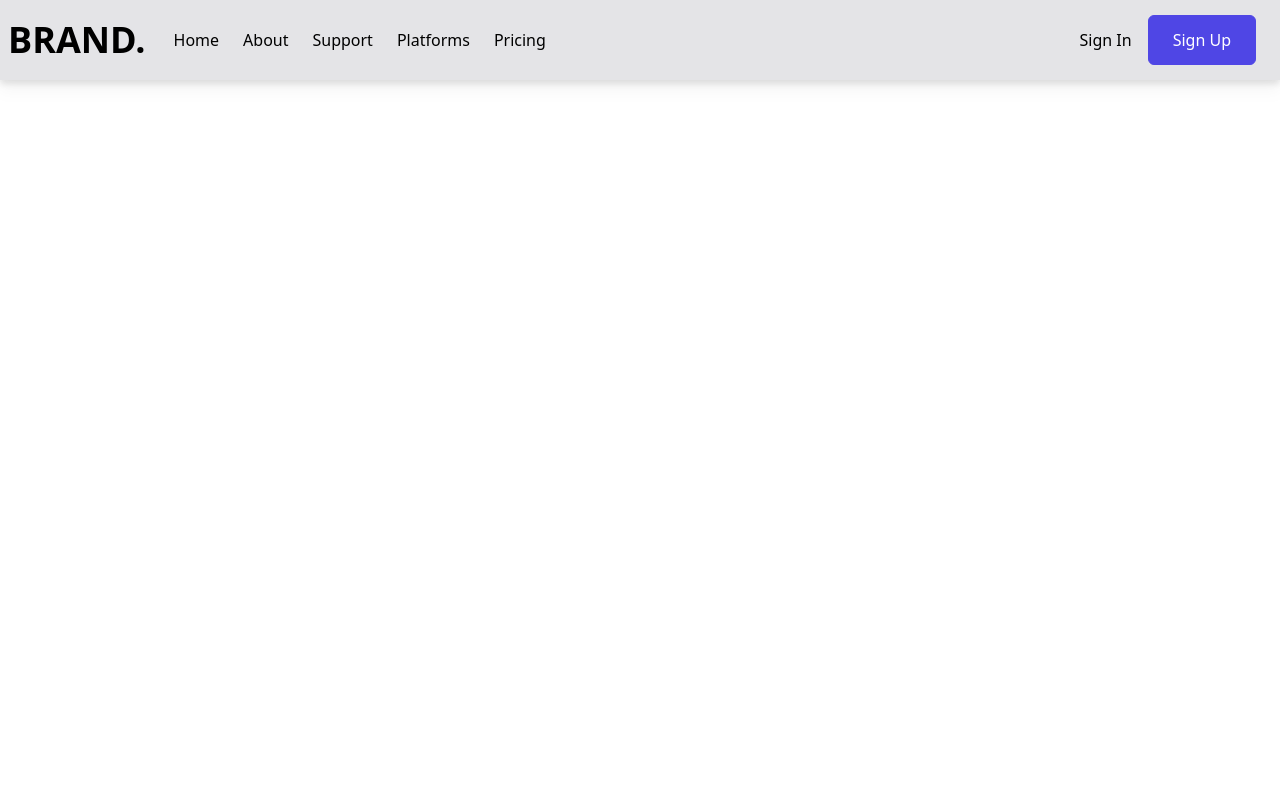
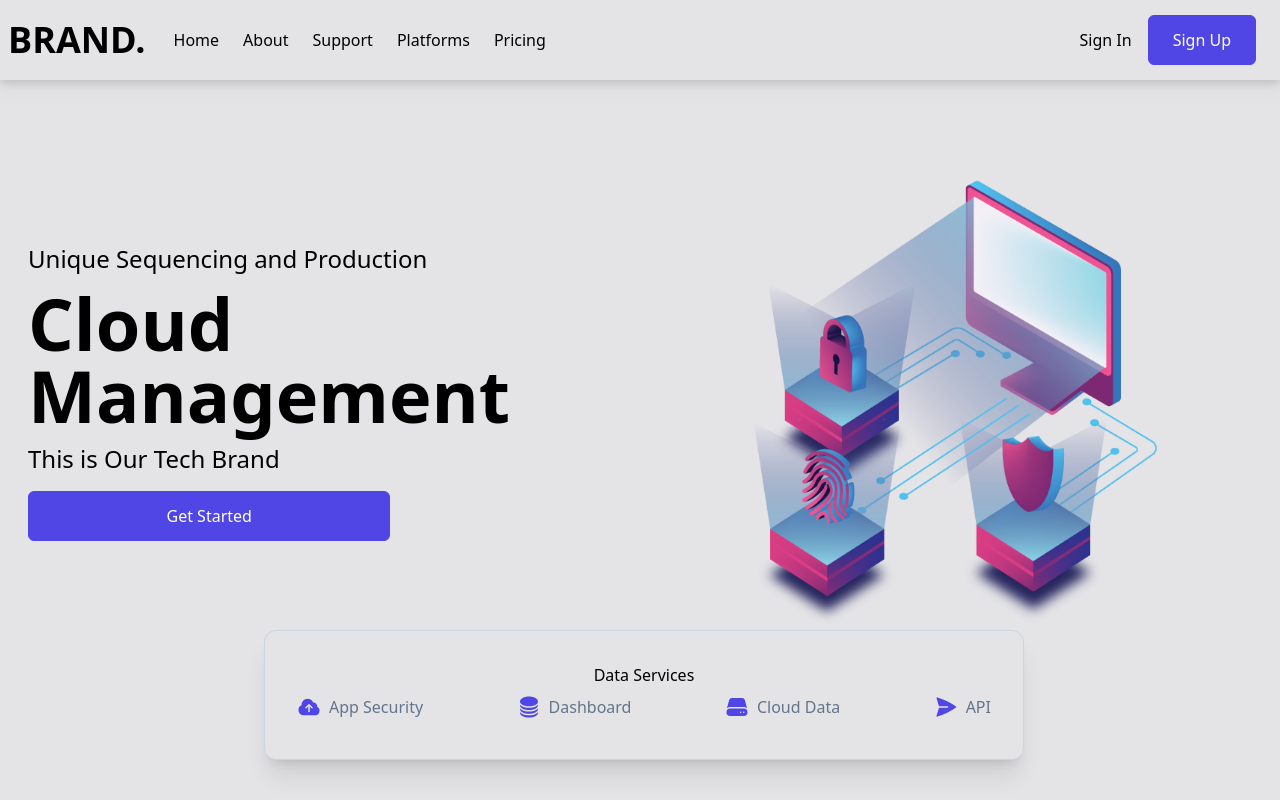
Before and after one commit to thomasthuynh/cloud-management-app, a React (Vite) app: page / in a window 1280 px wide. Built offline with nearby package versions, Linux system fonts and the light colour scheme.

Commit message:
Styled hero section

```diff
--- a/src/App.jsx
+++ b/src/App.jsx
@@ -1,3 +1,4 @@
+import Hero from "./components/Hero"
 import Nav from "./components/Nav"
 
 function App() {
@@ -5,6 +6,7 @@
   return (
     <div>
       <Nav />
+      <Hero />
     </div>
   )
 }
--- /dev/null
+++ b/src/components/Hero.jsx
@@ -0,0 +1,43 @@
+import React from "react";
+import {
+  CloudArrowUpIcon,
+  CircleStackIcon,
+  ServerIcon,
+  PaperAirplaneIcon
+} from "@heroicons/react/24/solid";
+import cyberBg from "../assets/cyber-bg.png";
+
+const Hero = () => {
+  return (
+    <div className="w-full h-screen bg-zinc-200 flex flex-col justify-between">
+      <div className="grid md:grid-cols-2 max-w-[1240px] m-auto">
+
+        <div className="flex flex-col justify-center md:items-start w-full px-2 py-8">
+          <p className="text-2xl">Unique Sequencing and Production</p>
+          <h1 className="py-3 text-5xl md:text-7xl font-bold">
+            Cloud Management
+          </h1>
+          <p className="text-2xl">This is Our Tech Brand</p>
+          <button className="py-3 px-6 w-[80%] sm:w-[60%] my-4">Get Started</button>
+        </div>
+
+        <div>
+          <img className="w-full" src={cyberBg} alt="/" />
+        </div>
+
+        <div className="absolute flex flex-col py-8 md:min-w-[760px] bottom-[5%] mx-1 md:left-1/2 transform md:-translate-x-1/2 bg-zinc-200 border border-slate-300 rounded-xl text-center shadow-xl">
+          <p>Data Services</p>
+          <div className="flex justify-between flex-wrap px-4">
+            <p className="flex px-4 py-2 text-slate-500"><CloudArrowUpIcon className="h-6 text-indigo-600 pr-2"/> App Security</p>
+            <p className="flex px-4 py-2 text-slate-500"><CircleStackIcon className="h-6 text-indigo-600 pr-2"/> Dashboard</p>
+            <p className="flex px-4 py-2 text-slate-500"><ServerIcon className="h-6 text-indigo-600 pr-2"/> Cloud Data</p>
+            <p className="flex px-4 py-2 text-slate-500"><PaperAirplaneIcon className="h-6 text-indigo-600 pr-2"/> API</p>
+          </div>
+        </div>
+
+      </div>
+    </div>
+  );
+};
+
+export default Hero;
```
